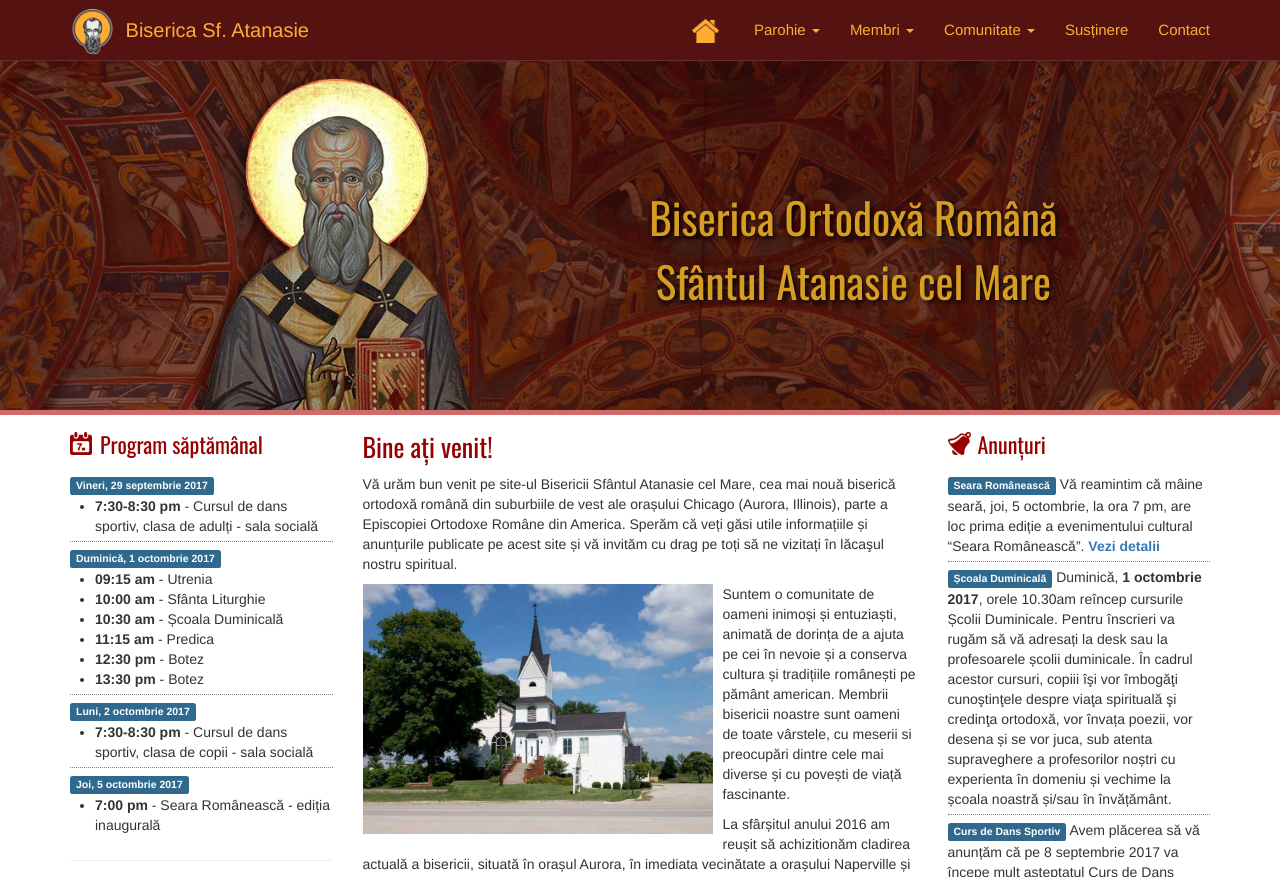
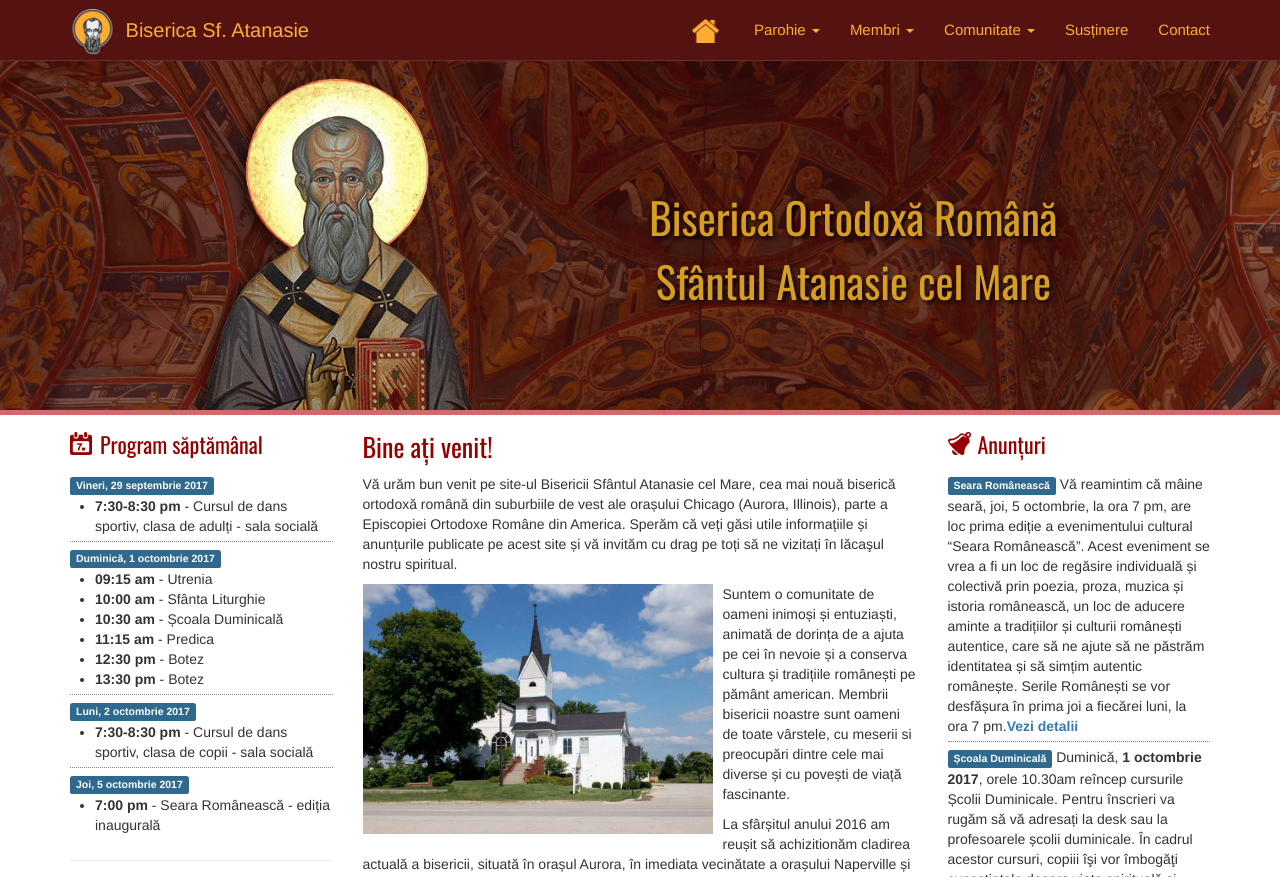
Before and after one commit to iulian787/sfat, a Jekyll site: the page built from ro/index.html, in a window 1280 px wide and 1333 px high, cut to the strip 0-877 px from the top of the window. Built offline with Jekyll 4.4.1, drawn with Linux system fonts in a browser that asks for light colours.

Commit message:
Update cultural event announcement

```diff
--- a/_includes/announcements-ro.md
+++ b/_includes/announcements-ro.md
@@ -1,3 +1,3 @@
-* <label>Seara Românească</label> Vă reamintim că mâine seară, joi, 5 octombrie, la ora 7 pm, are loc prima ediție a evenimentului cultural "Seara Românească". <a href="{{ site.baseurl }}/ro/2017/seara-romaneasca.html"><strong>Vezi&nbsp;detalii</strong></a>
+* <label>Seara Românească</label> Vă reamintim că mâine seară, joi, 5 octombrie, la ora 7 pm, are loc prima ediție a evenimentului cultural "Seara Românească". Acest eveniment se vrea a fi un loc de regăsire individuală și colectivă prin poezia, proza, muzica și istoria românească, un loc de aducere aminte a tradițiilor și culturii românești autentice, care să ne ajute să ne păstrăm identitatea și să simțim autentic românește. Serile Românești se vor  desfășura în prima joi a fiecărei luni, la ora 7 pm.<a href="{{ site.baseurl }}/ro/2017/seara-romaneasca.html"><strong>Vezi&nbsp;detalii</strong></a>
 * <label>Școala Duminicală</label> Duminică, <strong>1 octombrie 2017</strong>, orele 10.30am reîncep cursurile Școlii Duminicale. Pentru înscrieri va rugăm să vă adresați la desk sau la profesoarele școlii duminicale. În cadrul acestor cursuri, copiii îşi vor îmbogăţi cunoştinţele despre viaţa spirituală şi credinţa ortodoxă, vor învața poezii, vor desena și se vor juca, sub atenta supraveghere a profesorilor noștri cu experienta în domeniu și vechime la școala noastră și/sau în învățământ.
 * <label>Curs de Dans Sportiv</label> Avem plăcerea să vă anunțăm că pe 8 septembrie 2017 va începe mult așteptatul Curs de Dans Sportiv (Ballroom Dance) găzduit de Biserica Sf. Atanasie și condus de binecunoscuta antrenoare de dans Dana Lefter Anghelescu. Cursul se adresează atât adulților cât și copiilor. Vă așteptăm cu drag! <a href="{{ site.baseurl }}/ro/2017/curs-de-dans.html"><strong>Vezi&nbsp;detalii</strong></a>
--- a/ro/2017/seara-romaneasca.html
+++ b/ro/2017/seara-romaneasca.html
@@ -9,8 +9,6 @@ title: Seara Românească
 
     <div class="row">
         <div class="col-md-6">
-            <p>"Seara Românească" reprezintă un loc de regăsire individuală și colectivă prin poezia, proza, muzica și istoria românească, un loc de aducere aminte a tradițiilor și culturii românești autentice, care să ne ajute să ne păstrăm identitatea și să simțim autentic românește. Serile Românești se vor  desfășura în prima joi a fiecărei luni, la ora 7 pm.</p>
-
             <p>Joi, 5 octombrie, la ora 7 pm, va avea loc prima ediție a acestui eveniment cultural. Agenda întalnirii va fi următoarea:</p>
             <ol>
                 <li>Poezia - o rugă a sufletului</li>
```
